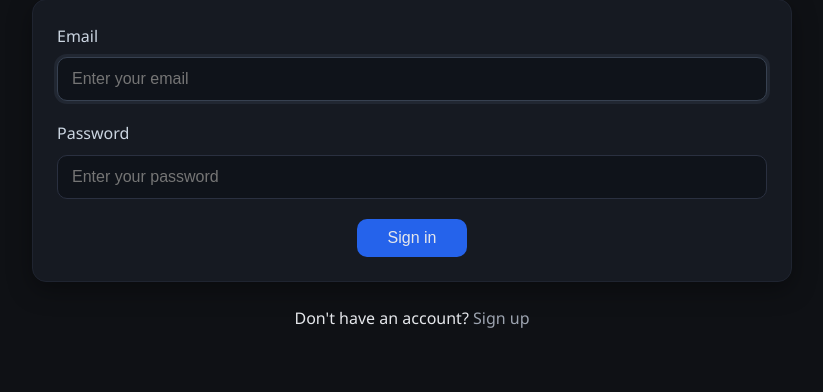
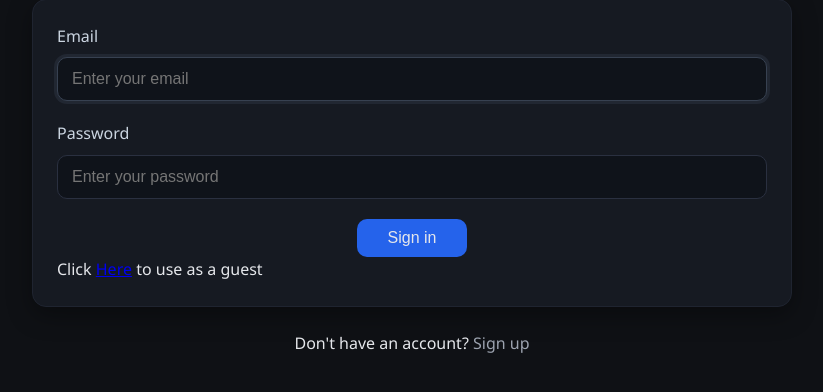
Before and after one commit to Hrishirt/Note-Taker, a Flask app: page /signin in a window 1280 px wide. Shown: the part 135-527 px from the top of the page, without its empty margins (228-1051 px from the left). Run offline with Flask 3, Linux system fonts and the light colour scheme.

Commit message:
Added a guest feature

```diff
--- a/main.py
+++ b/main.py
@@ -116,6 +116,12 @@ def loginCheck():
 def transfer():
     return redirect(url_for('signup'))
 
+@app.route('/guest')
+def guest_user():
+    session['user_id'] = 100000
+    return redirect(url_for('noteTake'))
+
+
 @app.route('/', methods =['POST', 'GET'])
 def noteTake():
     authCheck = loginCheck()
@@ -166,5 +172,5 @@ def clear_note():
 print(app.url_map)
 
 if __name__ == '__main__':
-    app.run(host='0.0.0.0', port=5000, debug=False)
-    #app.run(debug=True, use_reloader=False, host="127.0.0.1", port=5000)
+    # app.run(host='0.0.0.0', port=5000, debug=False)
+    app.run(debug=True, use_reloader=False, host="127.0.0.1", port=5000)
--- a/templates/signin.html
+++ b/templates/signin.html
@@ -38,6 +38,9 @@
                 <div style="text-align: center;">
                     <button type="submit" class="btn btn-primary">Sign in</button>
                 </div>
+                <div class="guest-user">
+                    <p>Click <a href="/guest">Here</a> to use as a guest</p>
+                </div>
             </form>
         </div>
 
```
Also changed, not shown: instance/notes.db.
